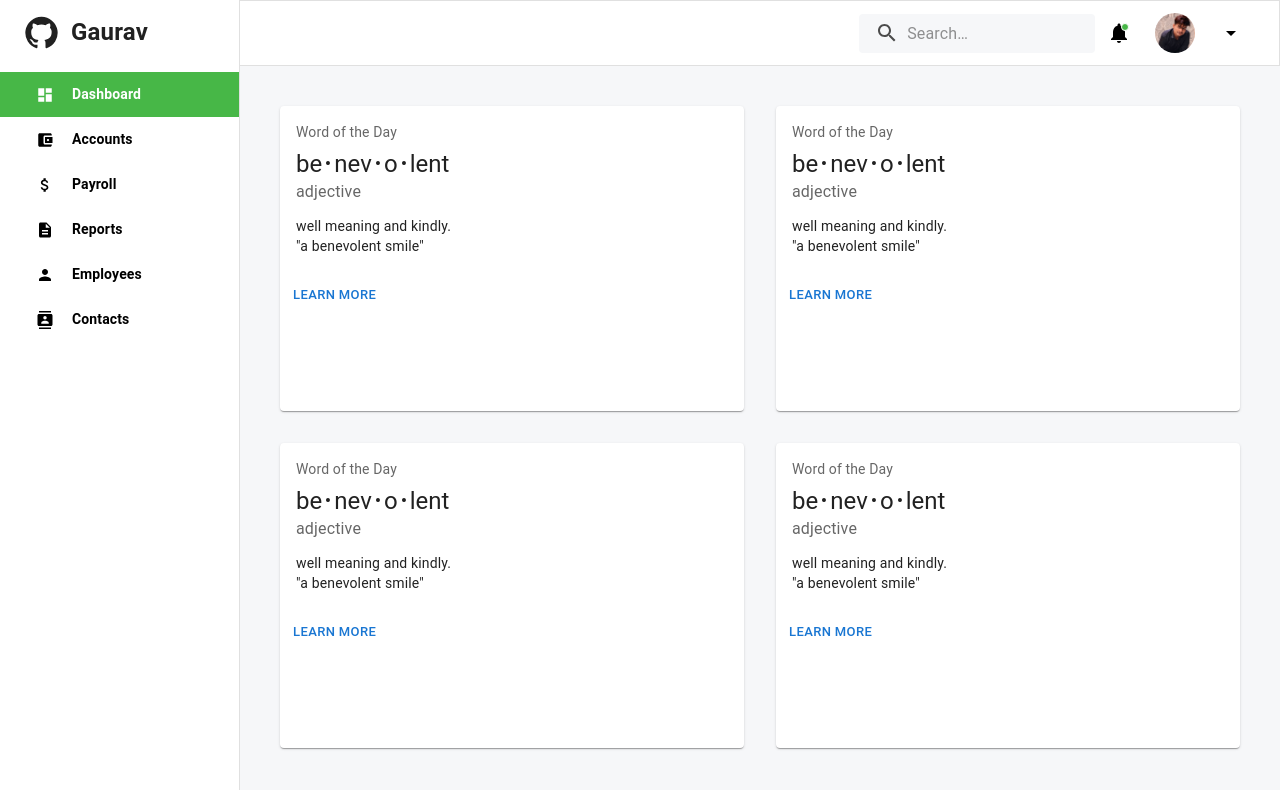
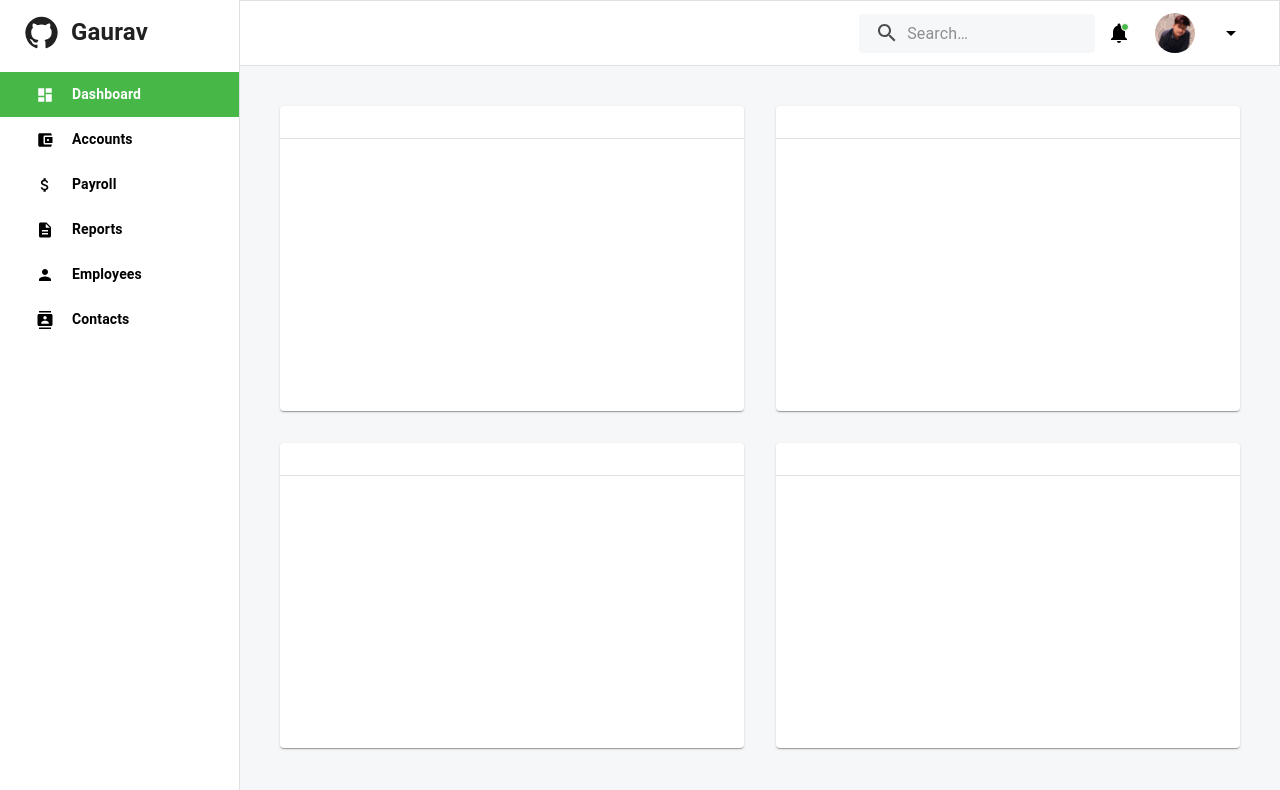
Before and after one commit to lohargaurav00/assiduus-react, a Next.js app: page / in a window 1280 px wide. Shown: the top 790 px of the page. Built offline with nearby package versions, Linux system fonts and the light colour scheme.

Commit message:
+ @BasicCard  -> generic

```diff
--- a/Components/BasicCard.tsx
+++ b/Components/BasicCard.tsx
@@ -1,42 +1,34 @@
 import * as React from "react";
-import Box from "@mui/material/Box";
-import Card from "@mui/material/Card";
-import CardActions from "@mui/material/CardActions";
-import CardContent from "@mui/material/CardContent";
-import Button from "@mui/material/Button";
-import Typography from "@mui/material/Typography";
+import {
+  Card,
+  CardHeader,
+  Divider,
+  CardContent,
+  styled,
 
-const bull = (
-  <Box
-    component="span"
-    sx={{ display: "inline-block", mx: "2px", transform: "scale(0.8)" }}
-  >
-    •
-  </Box>
-);
+} from "@mui/material";
 
-export default function BasicCard() {
+const StyledCardHeader = styled(CardHeader)(({ theme }) => ({
+  "& .MuiCardHeader-title": {
+    fontSize: "1rem",
+    fontWeight: 700,
+  },
+}));
+
+type BasicCardProps = {
+  content: React.ReactNode;
+  title: string;
+  action?: React.ReactNode;
+};
+
+const BasicCard: React.FC<BasicCardProps> = ({ content, title, action }) => {
   return (
-    <Card sx={{ minWidth: 275 , height: '100%' }}>
-      <CardContent>
-        <Typography sx={{ fontSize: 14 }} color="text.secondary" gutterBottom>
-          Word of the Day
-        </Typography>
-        <Typography variant="h5" component="div">
-          be{bull}nev{bull}o{bull}lent
-        </Typography>
-        <Typography sx={{ mb: 1.5 }} color="text.secondary">
-          adjective
-        </Typography>
-        <Typography variant="body2">
-          well meaning and kindly.
-          <br />
-          {'"a benevolent smile"'}
-        </Typography>
-      </CardContent>
-      <CardActions>
-        <Button size="small">Learn More</Button>
-      </CardActions>
+    <Card sx={{ minWidth: 275, height: "100%" }}>
+      <StyledCardHeader title={title} action={action} />
+      <Divider />
+      <CardContent >{content}</CardContent>
     </Card>
   );
-}
+};
+
+export default BasicCard;
```
